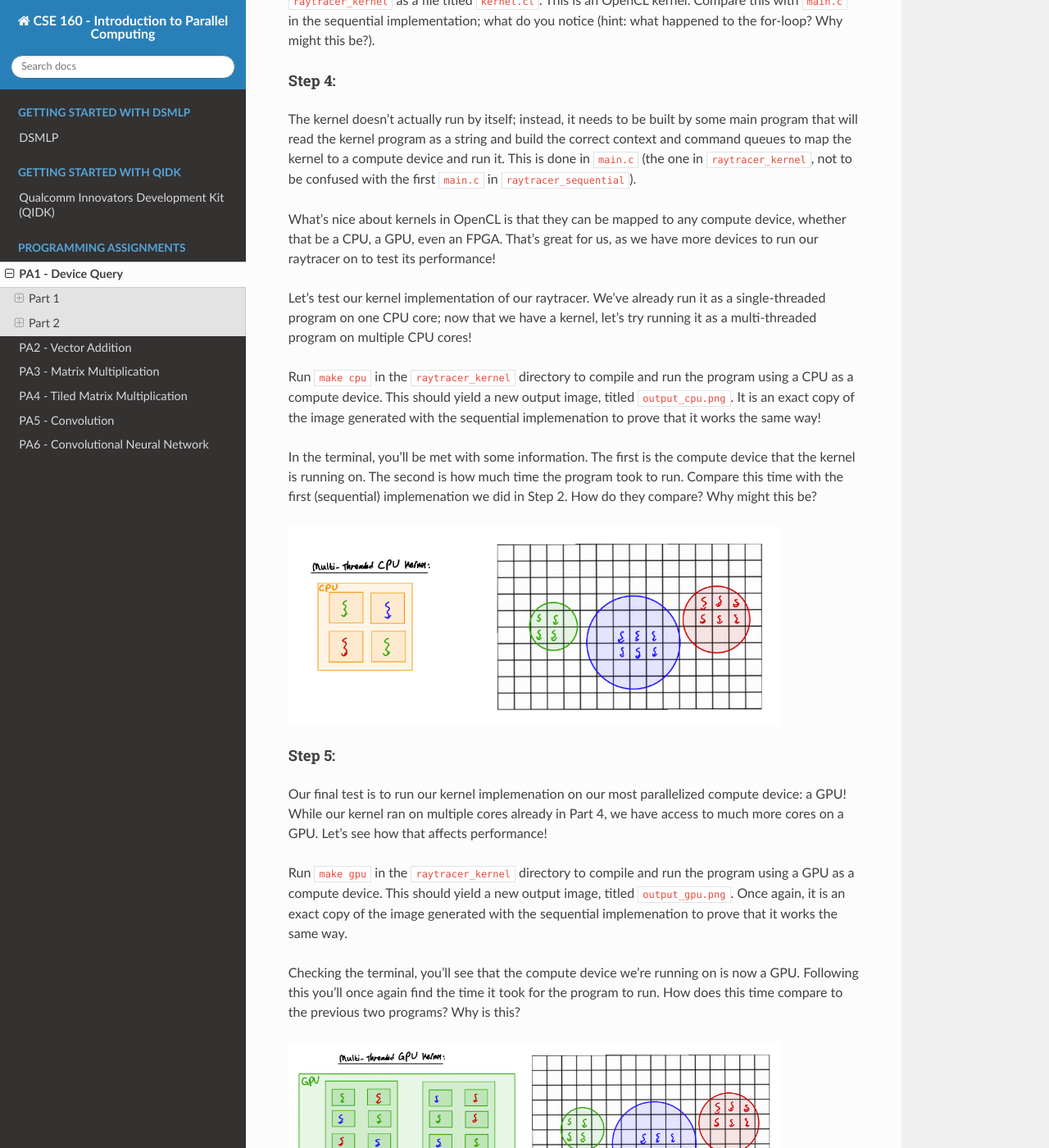
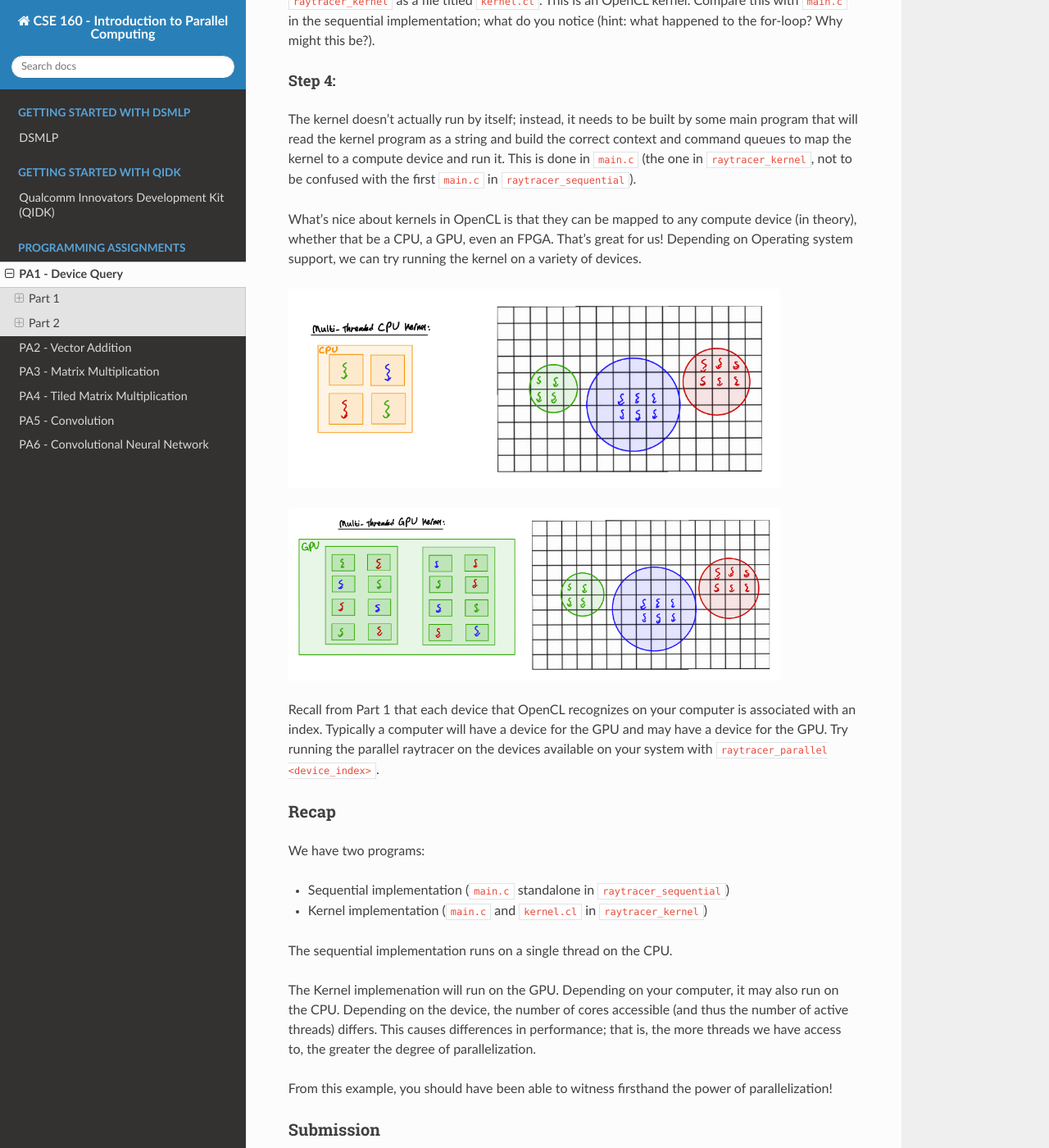
Before and after one commit to KastnerRG/cse160-docs, a Sphinx documentation site: the page built from docs/source/PA1.rst, in a window 1280 px wide and 1400 px high, scrolled down 4948 px. Shown: the whole window at 82% size. Built offline with Sphinx 7.4.7 and the Read the Docs theme 3.1.0, drawn with Linux system fonts in a browser that asks for light colours; formulas are drawn with MathJax 3; some of the changed text lies outside the part shown.

Commit message:
adjustments due to manual device index selection

```diff
--- a/docs/source/PA1.rst
+++ b/docs/source/PA1.rst
@@ -189,47 +189,22 @@ the correct context and command queues to map the kernel to a compute device
 and run it.  This is done in ``main.c`` (the one in ``raytracer_kernel``, not to
 be confused with the first ``main.c`` in ``raytracer_sequential``).
 
-What's nice about kernels in OpenCL is that they can be mapped to any compute device,
-whether that be a CPU, a GPU, even an FPGA.  That's great for us, as we have more
-devices to run our raytracer on to test its performance!
-
-Let's test our kernel implementation of our raytracer.  We've already run it as
-a single-threaded program on one CPU core; now that we have a kernel, let's try
-running it as a multi-threaded program on multiple CPU cores!
-
-Run ``make cpu`` in the ``raytracer_kernel`` directory to compile and run the program
-using a CPU as a compute device.  This should yield a new output image, titled ``output_cpu.png``.
-It is an exact copy of the image generated with the sequential implemenation to prove that
-it works the same way!
-
-In the terminal, you'll be met with some information.  The first is the compute device
-that the kernel is running on.  The second is how much time the program took to run.
-Compare this time with the first (sequential) implemenation we did in Step 2.
-How do they compare?  Why might this be?
+What's nice about kernels in OpenCL is that they can be mapped to any compute device (in theory),
+whether that be a CPU, a GPU, even an FPGA. That's great for us!
+Depending on Operating system support, we can try running the kernel on a variety of devices.
 
 .. image:: /image/multithreadedCPUkernel.png
   :width: 600
   :alt: Multithreaded Kernel on CPU Diagram
 
-Step 5:
-+++++++
-Our final test is to run our kernel implemenation on our most parallelized compute
-device: a GPU!  While our kernel ran on multiple cores already in Part 4, we have access
-to much more cores on a GPU.  Let's see how that affects performance!
-
-Run ``make gpu`` in the ``raytracer_kernel`` directory to compile and run the program
-using a GPU as a compute device.  This should yield a new output image, titled ``output_gpu.png``.
-Once again, it is an exact copy of the image generated with the sequential implemenation to prove that
-it works the same way.
-
-Checking the terminal, you'll see that the compute device we're running on is now a GPU.
-Following this you'll once again find the time it took for the program to run.  How does
-this time compare to the previous two programs?  Why is this?
-
 
 .. image:: /image/multithreadedGPUKernel.png
   :width: 600
   :alt: Multithreaded Kernel on GPU Diagram
+
+Recall from Part 1 that each device that OpenCL recognizes on your computer is associated with an index.
+Typically a computer will have a device for the GPU and may have a device for the GPU.
+Try running the parallel raytracer on the devices available on your system with ``raytracer_parallel <device_index>``.
 
 Recap
 ^^^^^
@@ -241,8 +216,8 @@ We have two programs:
 
 The sequential implementation runs on a single thread on the CPU.
 
-The Kernel implemenation can be run on both the CPU and the GPU.  Depending on the device,
-the number of cores accessible (and thus the number of active threads) differs.
+The Kernel implemenation will run on the GPU. Depending on your computer, it may also run on the CPU.
+Depending on the device, the number of cores accessible (and thus the number of active threads) differs.
 This causes differences in performance; that is, the more threads we have access to,
 the greater the degree of parallelization.
 
```
